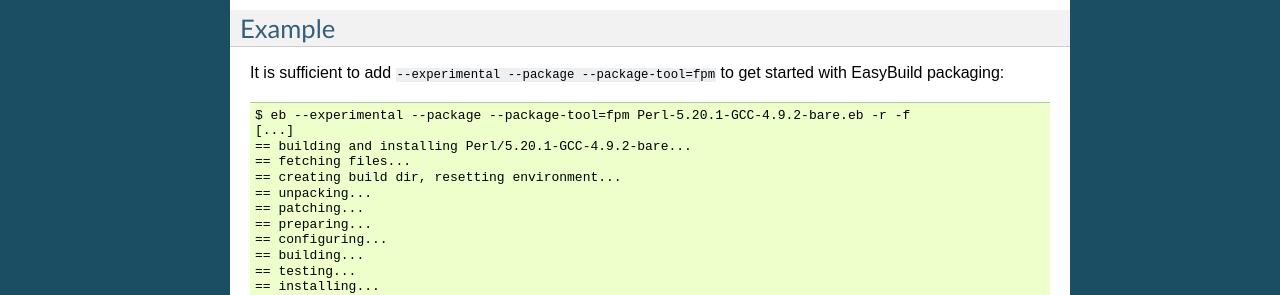
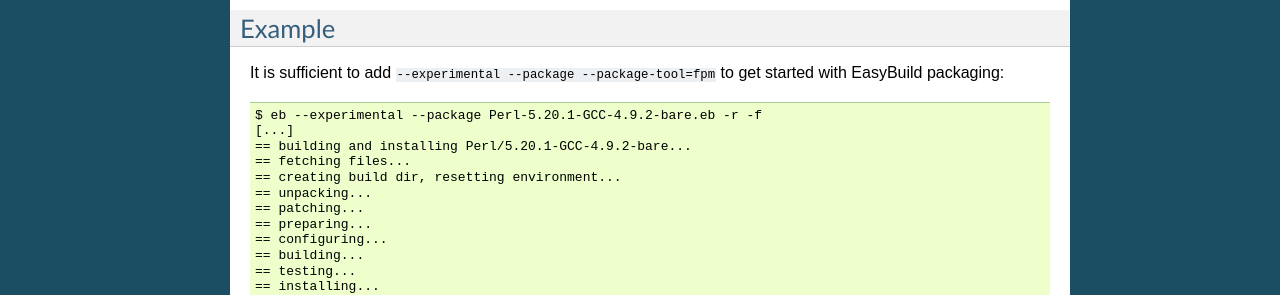
Before and after one commit to easybuilders/easybuild, a Sphinx documentation site: the page built from docs/Creating_binary_packages.rst, in a window 1280 px wide. Shown: the part 1277-1572 px from the top of the page. Built offline with Sphinx 7.4.7, drawn with Linux system fonts in a browser that asks for light colours; some of the changed text lies outside the part shown.

Commit message:
removing package-tool from 'easiest' example

```diff
--- a/docs/Creating_binary_packages.rst
+++ b/docs/Creating_binary_packages.rst
@@ -68,7 +68,7 @@
 
 It is sufficient to add ``--experimental --package --package-tool=fpm`` to get started with EasyBuild packaging::
 
-    $ eb --experimental --package --package-tool=fpm Perl-5.20.1-GCC-4.9.2-bare.eb -r -f
+    $ eb --experimental --package Perl-5.20.1-GCC-4.9.2-bare.eb -r -f
     [...]
     == building and installing Perl/5.20.1-GCC-4.9.2-bare...
     == fetching files...
```
